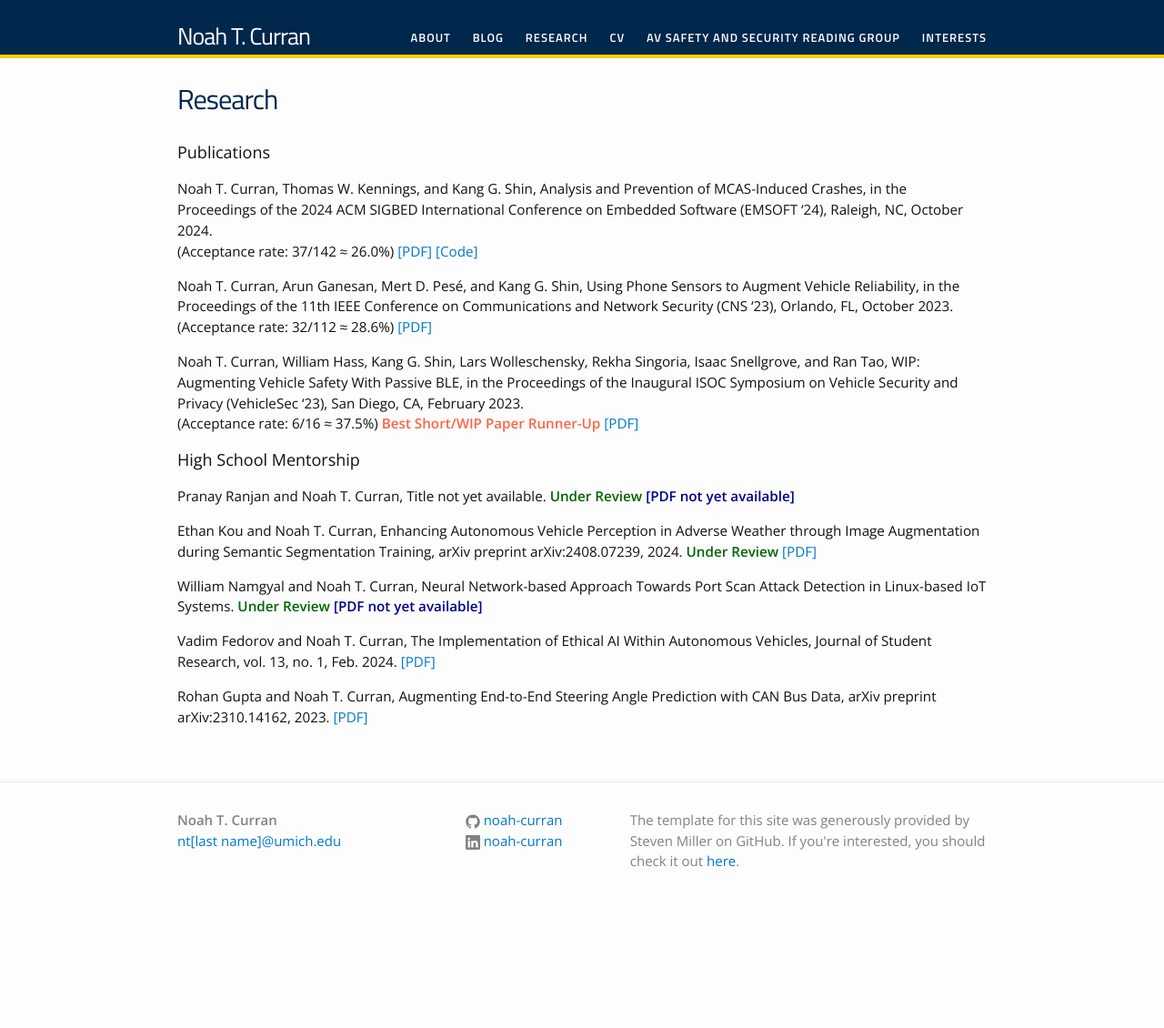
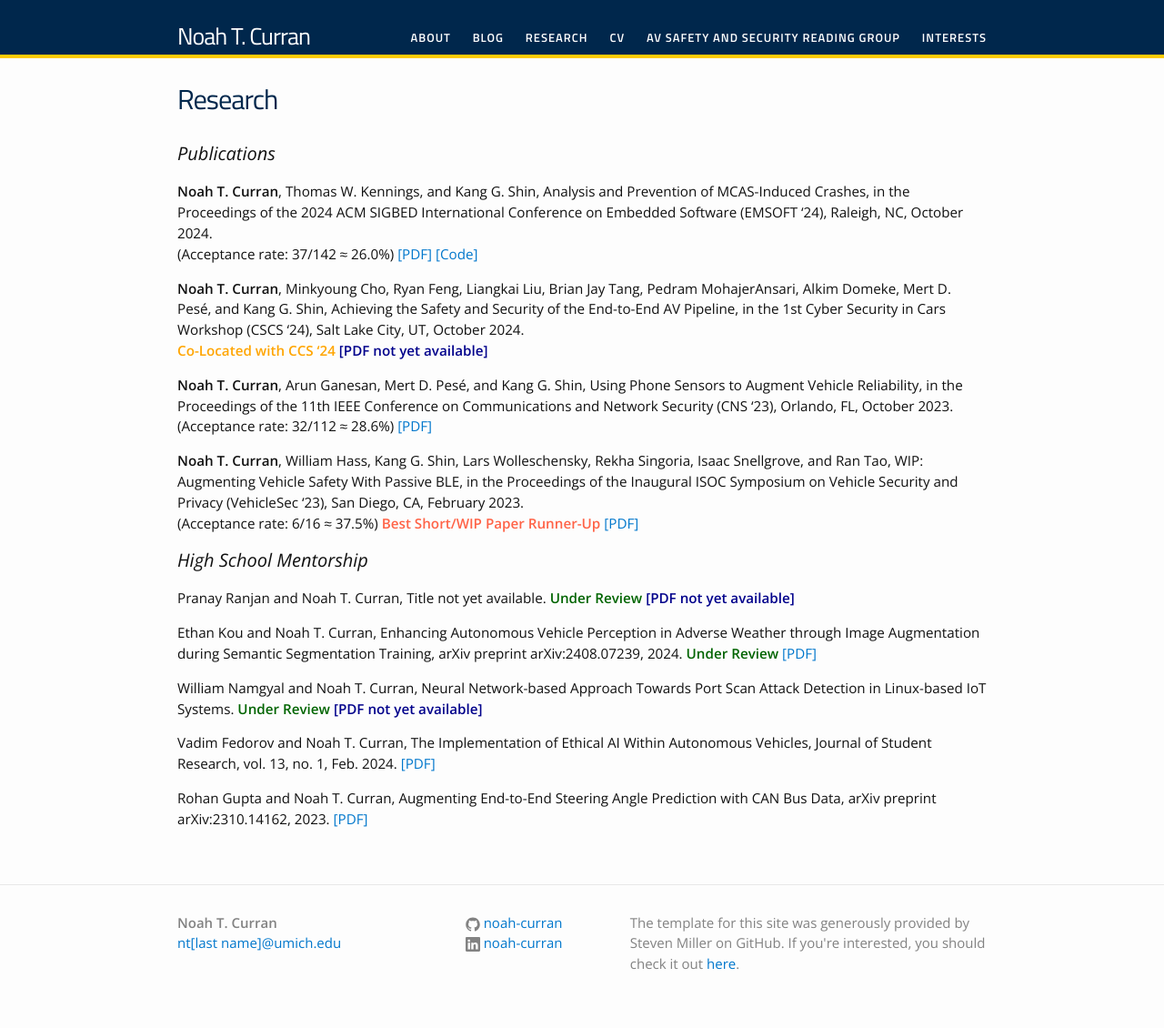
Before and after one commit to noah-curran/noah-curran.github.io, a Jekyll site: the page built from research.md, in a window 1280 px wide. Shown: the whole page at 91% size. Built offline with Jekyll 4.4.1, drawn with Linux system fonts in a browser that asks for light colours; before the commit the page ends 1018 px from its top, so only the background shows below that.

Commit message:
add new paper for cscs workshop

```diff
--- a/research.md
+++ b/research.md
@@ -4,29 +4,35 @@ title: Research
 permalink: /research/
 ---
 
-#### Publications
+### Publications
 
-Noah T. Curran, Thomas W. Kennings, and Kang G. Shin,
+<b>Noah T. Curran</b>, Thomas W. Kennings, and Kang G. Shin,
     Analysis and Prevention of MCAS-Induced Crashes,
     in the Proceedings of the 2024 ACM SIGBED International Conference on Embedded Software (EMSOFT '24), Raleigh, NC, October 2024.
 (Acceptance rate: 37/142 ≈ 26.0%)
 <a href="/assets/files/emsoft24-curran.pdf">[PDF]</a>
 <a href="https://github.com/noah-curran/SA-MCAS">[Code]</a>
 
-Noah T. Curran, Arun Ganesan, Mert D. Pesé, and Kang G. Shin,
+<b>Noah T. Curran</b>, Minkyoung Cho, Ryan Feng, Liangkai Liu, Brian Jay Tang, Pedram MohajerAnsari, Alkim Domeke, Mert D. Pesé, and Kang G. Shin,
+    Achieving the Safety and Security of the End-to-End AV Pipeline,
+    in the 1st Cyber Security in Cars Workshop (CSCS '24), Salt Lake City, UT, October 2024.
+<b style="color:Orange;">Co-Located with CCS '24</b>
+<b style="color:DarkBlue;">[PDF not yet available]</b>
+
+<b>Noah T. Curran</b>, Arun Ganesan, Mert D. Pesé, and Kang G. Shin,
     Using Phone Sensors to Augment Vehicle Reliability,
     in the Proceedings of the 11th IEEE Conference on Communications and Network Security (CNS '23), Orlando, FL, October 2023.
 (Acceptance rate: 32/112 ≈ 28.6%)
 <a href="/assets/files/cns23-curran.pdf">[PDF]</a>
 
-Noah T. Curran, William Hass, Kang G. Shin, Lars Wolleschensky, Rekha Singoria, Isaac Snellgrove, and Ran Tao,
+<b>Noah T. Curran</b>, William Hass, Kang G. Shin, Lars Wolleschensky, Rekha Singoria, Isaac Snellgrove, and Ran Tao,
     WIP: Augmenting Vehicle Safety With Passive BLE,
     in the Proceedings of the Inaugural ISOC Symposium on Vehicle Security and Privacy (VehicleSec '23), San Diego, CA, February 2023.
 (Acceptance rate: 6/16 ≈ 37.5%)
 <b style="color:Tomato;">Best Short/WIP Paper Runner-Up</b>
 <a href="/assets/files/vehiclesec23-curran.pdf">[PDF]</a>
 
-#### High School Mentorship
+### High School Mentorship
 
 Pranay Ranjan and Noah T. Curran,
     Title not yet available.
```
